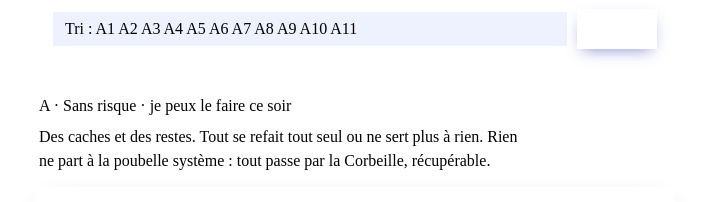
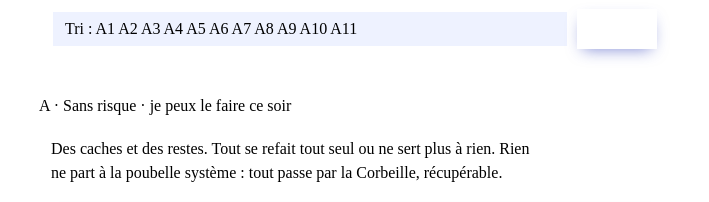
Before and after one commit to damienrsl/tri-disque, a plain HTML site: page corps.html in a window 1280 px wide. Shown: the part 530-732 px from the top of the page, without its empty margins (285-994 px from the left). Drawn offline with Linux system fonts and the light colour scheme.

Commit message:
Intros lisibles sur les auras
Co-Authored-By: Claude Fable 5.1 <noreply@anthropic.com>

```diff
--- a/corps.html
+++ b/corps.html
@@ -17,7 +17,7 @@ section>.etiquette{display:block;margin:0 4px 10px}
 .carte{padding:20px;margin-bottom:12px}
 .carte h2{font-size:23px;letter-spacing:-.02em;line-height:1.15}
 .carte>p{margin:10px 0 0;line-height:1.55;color:var(--texte-2)}
-.intro{margin:0 4px 14px;font-size:16px;line-height:1.5;color:var(--texte-2);max-width:60ch}
+.intro{margin:0 0 14px;font-size:16px;line-height:1.5;color:var(--texte-2);max-width:60ch;background:rgba(255,255,255,.88);padding:12px 16px;border-radius:var(--r-m)}
 /* la jauge collante */
 .jauge{position:sticky;top:10px;z-index:5;padding:14px 18px;margin:0 0 18px;border-radius:var(--r-l)}
 .jauge .ligne{display:flex;align-items:baseline;gap:12px;flex-wrap:wrap}
```
Also changed, not shown: index.html (+1 -1 lines).
